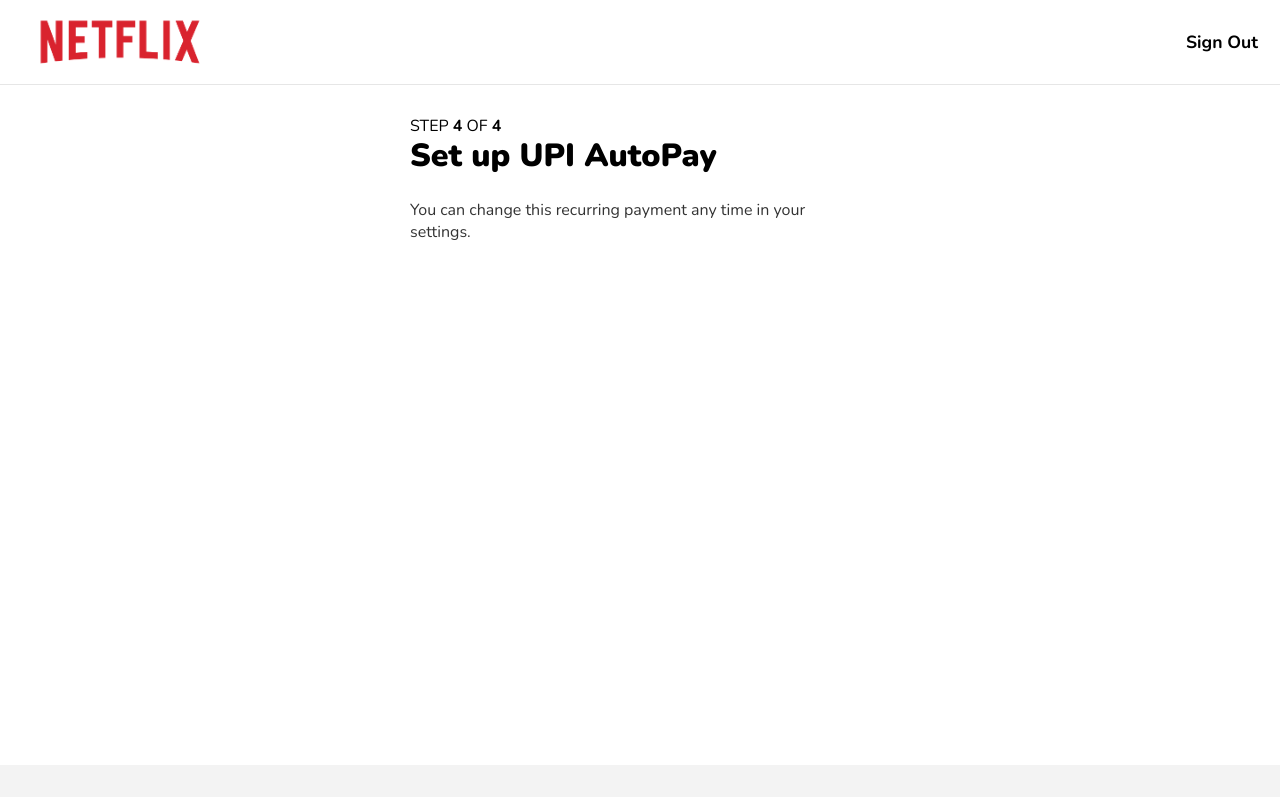
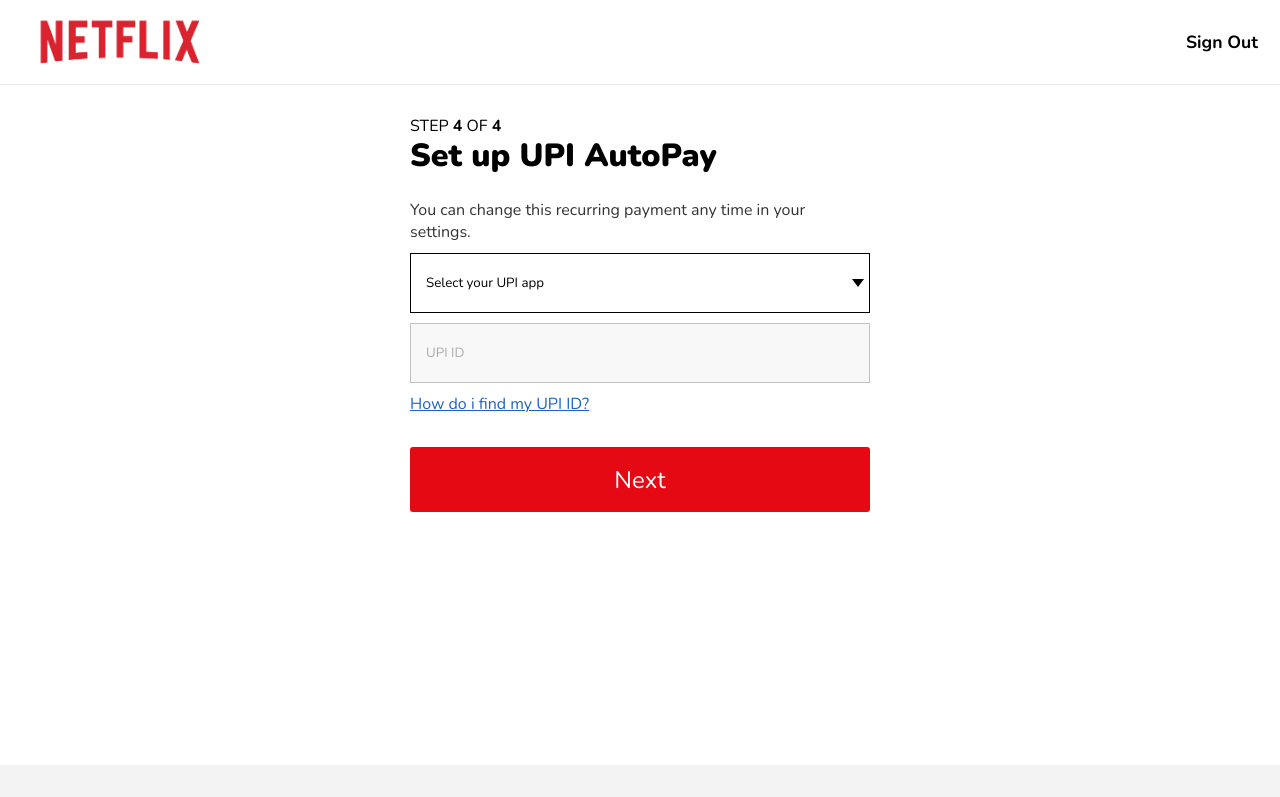
Before and after one commit to NeerajCap13/Nteflix-Project, a React (Vite) app: page /UPI in a window 1280 px wide. Shown: the top 797 px of the page. Built offline with nearby package versions, Linux system fonts and the light colour scheme.

Commit message:
UPIcomponent

```diff
--- a/src/App.jsx
+++ b/src/App.jsx
@@ -16,8 +16,6 @@
 import { EmailProvider } from "./Components/Context/EmailProvider.jsx";
 import CreditOption from "./Components/PaymentZone/CreditOption.jsx";
 import UPIpay from "./Components/PaymentZone/UPIpay.jsx";
-
-
 
 function App() {
   return (
--- a/src/Components/PaymentZone/UPI.css
+++ b/src/Components/PaymentZone/UPI.css
@@ -1,22 +1,175 @@
-.upiContainer{
+.upiContainer {
   background-color: white;
 }
-.UPI_container{
+
+.UPI_container {
   height: 680px;
   padding: 30px;
 }
-.UPIcontent{
+
+.UPIcontent {
   width: 460px;
   margin: 0 auto;
 }
-.upiStep{
+
+.upiStep {
   color: black;
 }
-.upiHead{
+
+.upiHead {
   color: black;
   font-size: 2rem;
   text-align: left;
 }
-.upiSub{
+
+.upiSub {
   color: #333333;
 }
+
+.customDropdown {
+  margin-top: 10px;
+  width: 100%;
+  height: 60px;
+  border-radius: none;
+  border: 1px solid;
+  background-color: white;
+  text-align: left;
+  padding: 15px;
+  cursor: pointer;
+  position: relative;
+}
+
+.customDropdown::after {
+  content: "";
+  position: absolute;
+  right: 0;
+  top: 0;
+  transform: translateY(25px) translateX(-5px);
+  display: flex;
+  justify-content: center;
+  align-items: center;
+  height: max-content;
+  border-left: 6px solid transparent;
+  border-right: 6px solid transparent;
+  border-top: 8px solid black;
+}
+
+.dropData{
+  display: flex;
+  justify-content: start;
+  align-items: center;
+  padding: 10px;
+  gap: 10px;
+}
+
+.dropData:hover {
+  cursor: pointer;
+  background-color: #f3f3f3;
+  ;
+}
+
+.ulContainer {
+  border: 1px solid #ccc;
+  margin-top: -1px;
+  position: absolute;
+  width: 460px;
+
+}
+
+.ulContainerOpen {
+  z-index: 1;
+  opacity: 1;
+
+
+}
+
+.selectedOption {
+  display: flex;
+  align-items: center;
+  font-size: 16px;
+  gap: 7px;
+}
+
+.active {
+  background-color: #f3f3f3;
+  ;
+}
+
+.upiID {
+  margin-top: 10px;
+  width: 100%;
+  height: 60px;
+  border-radius: none;
+  border: 1px solid;
+  background-color: white;
+  text-align: left;
+  padding: 15px;
+  cursor: pointer;
+  margin-bottom: 10px;
+}
+
+.linkTag {
+  color: #1D63C4;
+  font-size: 16px;
+}
+
+.upiBtn {
+  width: 100%;
+  height: 65px;
+  background-color: #e50914;
+  color: white;
+  font-size: 1.5rem;
+  border: none;
+  border-radius: 3px;
+  margin-top: 2rem;
+}
+
+.closed {
+  text-emphasis: none;
+}
+
+input:disabled {
+  background-color: #f4f4f4;
+  /* light gray */
+  color: #999;
+  /* dull text */
+  pointer-events: none;
+  opacity: 0.6;
+  /* faded look */
+
+}
+
+@media (max-width:767px){
+  .UPI_container{
+    width: 100%;
+    overflow: hidden;
+  }
+  .UPIcontent{
+    width: 100%;
+    position: relative;
+  }
+ .customDropdown{
+  position: relative;
+ }
+ .ulContainerOpen{
+  position: absolute;
+  width: 100%;
+ }
+}
+@media (min-width:768px) and (max-width:1080px){
+
+  .upiContainer{
+    height: 100vh;
+    display: flex;
+    flex-direction: column;
+    justify-content:space-between;
+  }
+  .customWrapper{
+    position: relative;
+  }
+  .ulContainer{
+    position: absolute;
+  }
+
+
+}
--- a/src/Components/PaymentZone/UPIpay.jsx
+++ b/src/Components/PaymentZone/UPIpay.jsx
@@ -1,7 +1,52 @@
-import React from "react";
+import React, { useEffect, useRef, useState } from "react";
 import "./UPI.css";
+import BHIM from "./../../assets/BHIM@2x.png";
+import PayTm from "./../../assets/PAYTM@2x.png";
+import Phonepe from "./../../assets/PHONEPE@2x.png";
+import AmazonPay from "./../../assets/AMAZONPAY@2x.png";
+import GPay from "./../../assets/GPAY@2x.png";
+import Other from "./../../assets/OTHER@2x.png";
+import { Link } from "react-router-dom";
+
+const AppList = [
+  { id: "1", logo: BHIM, label: "BHIM" },
+  { id: "2", logo: PayTm, label: "Paytm" },
+  { id: "3", logo: Phonepe, label: "PhonePe" },
+  { id: "4", logo: AmazonPay, label: "Amazon Pay" },
+  { id: "5", logo: GPay, label: "Google Pay" },
+  { id: "6", logo: Other, label: "Other" },
+];
 
 function UPIpay() {
+  const [isOpen, setIsOpen] = useState(false);
+  const [selectedOption, setSelectedOption] = useState(null);
+  const [disabled, setDisabled] = useState(true);
+  const dropdownRef = useRef(null);
+
+  const buttonHandler = () => {
+    setIsOpen((prev) => !prev);
+    if (isOpen) {
+      setDisabled(true);
+    }
+  };
+  const onListClick = (app) => {
+    setSelectedOption(app);
+    setIsOpen(false);
+    setDisabled(false);
+  };
+
+  useEffect(() => {
+    const handleClickOutside = (event) => {
+      if (dropdownRef.current && !dropdownRef.current.contains(event.target)) {
+        setIsOpen(false);
+      }
+    };
+    document.addEventListener("mousedown", handleClickOutside);
+    return () => {
+      document.removeEventListener("mousedown", handleClickOutside);
+    };
+  }, []);
+
   return (
     <>
       <div className="upiContainer">
@@ -9,15 +54,74 @@
           <img src="src/assets/Netflix_Logo_PMS.png" className="regLogo" />
           <button className="userSignOut">Sign Out</button>
         </div>
+        <div className="UPI_container">
+          <form className="UPIcontent" ref={dropdownRef}>
+            <span className="upiStep">
+              STEP <b>4</b> OF <b>4</b>{" "}
+            </span>
+            <h1 className="upiHead">Set up UPI AutoPay</h1>
+            <p className="upiSub">
+              You can change this recurring payment any time in your settings.
+            </p>
+            <div className="customWrapper">
+              <button
+                type="button"
+                className="customDropdown"
+                onClick={buttonHandler}
+              >
+                {selectedOption ? (
+                  <div className="selectedOption">
+                    <img
+                      src={selectedOption.logo}
+                      style={{ height: "25px", width: "39px" }}
+                    />
+                    {selectedOption.label}
+                  </div>
+                ) : (
+                  "Select your UPI app"
+                )}
+              </button>
+            </div>
 
-        <div className="UPI_container">
-          <form className="UPIcontent">
-            <span className="upiStep">STEP <b>4</b> OF <b>4</b> </span>
-            <h1 className="upiHead">Set up UPI AutoPay</h1>
-            <p className="upiSub">You can change this recurring payment any time in your settings.</p>
+            {isOpen && (
+              <ul className={`ulContainer ${isOpen ? "ulContainerOpen" : ""}`}>
+                {AppList.map((app) => {
+                  const isSelected = selectedOption?.id === app.id;
+                  return (
+                    <li
+                      key={app.id}
+                      className={`dropData ${isSelected ? "active" : ""}`}
+                      onClick={() => onListClick(app)}
+                    >
+                      <img
+                        src={app.logo}
+                        style={{ height: "25px", width: "39px" }}
+                      />
+                      <span style={{ color: "black", fontSize: "16px" }}>
+                        {app.label}
+                      </span>
+                    </li>
+                  );
+                })}
+              </ul>
+            )}
+            {isOpen ? (
+              ""
+            ) : (
+              <>
+                <input
+                  type="text"
+                  className="upiID"
+                  placeholder="UPI ID"
+                  disabled={disabled}
+                />
+                <Link className="linkTag">How do i find my UPI ID?</Link>
+                <br />
+                <button className="upiBtn">Next</button>
+              </>
+            )}
           </form>
         </div>
-
         <div className="regFooter">
           <div className="regItems">
             <p className="regHead">Questions? Call 000-800-919-1743</p>
--- a/src/main.jsx
+++ b/src/main.jsx
@@ -3,13 +3,9 @@
 import "./index.css";
 import App from "./App.jsx";
 import { BrowserRouter } from "react-router-dom";
-import EmailProvider from "./Components/Context/EmailProvider.jsx";
-import EmailContext from "./Components/Context/EmailProvider.jsx";
 
 createRoot(document.getElementById("root")).render(
   <BrowserRouter>
-
       <App />
-
   </BrowserRouter>
 );
```
Also changed, not shown: src/assets/OTHER@2x.png (added).
